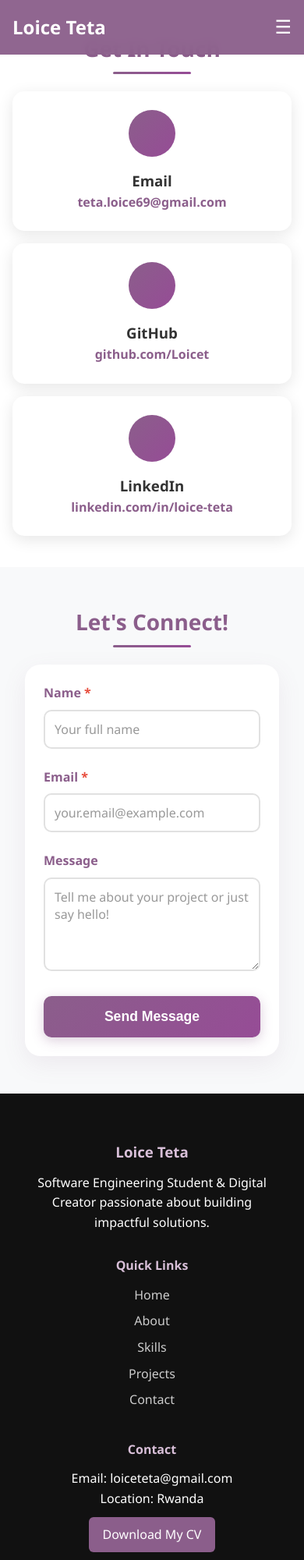
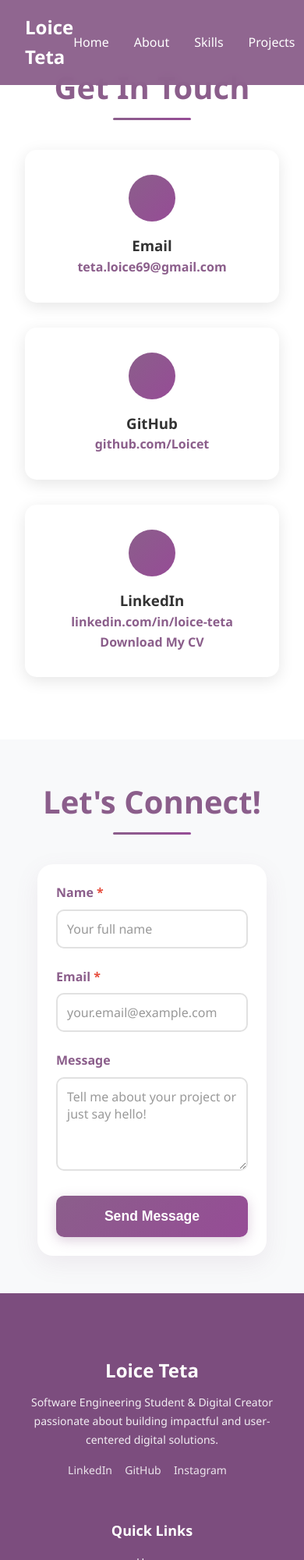
Before and after one commit to Loicet/My-Portfolio, a plain HTML site: page contact.html in a window 390 px wide. Shown: the top 2000 px of the page at 78% size. Drawn offline with Linux system fonts and the light colour scheme.

Commit message:
Changed footer design

```diff
--- a/contact.html
+++ b/contact.html
@@ -45,6 +45,9 @@
                     <div class="contact-icon"></div>
                     <h3>LinkedIn</h3>
                     <a href="https://linkedin.com/in/loice-teta" target="_blank">linkedin.com/in/loice-teta</a>
+                    <a href="https://www.canva.com/design/DAG7AKJ29Kw/qUcAKcCYRt8hquimF5Y6Cg/edit?utm_content=DAG7AKJ29Kw&utm_campaign=designshare&utm_medium=link2&utm_source=sharebutton"
+                       target="_blank"
+                       class="btn cv-btn"> Download My CV</a>
                 </div>
             </div>
         </div>
@@ -76,33 +79,53 @@
     </section>
 
     <!-- Footer -->
-    <footer class="footer">
-    <div class="container footer-grid">
+    <footer class="pro-footer">
+  <div class="pro-footer-container">
 
-        <!-- About -->
-        <div class="footer-box">
-            <h3>Loice Teta</h3>
-            <p>Software Engineering Student & Digital Creator passionate about building impactful solutions.</p>
+    <!-- Brand -->
+    <div class="footer-brand">
+      <h2>Loice Teta</h2>
+      <p>
+        Software Engineering Student & Digital Creator passionate about
+        building impactful and user-centered digital solutions.
+      </p>
+
+      <div class="footer-socials">
+        <a href="#">LinkedIn</a>
+        <a href="#">GitHub</a>
+        <a href="#">Instagram</a>
+      </div>
     </div>
 
     <!-- Quick Links -->
-        <div class="footer-box">
-            <h4>Quick Links</h4>
-            <ul>
-                <li><a href="index.html">Home</a></li>
-                <li><a href="about.html">About</a></li>
-                <li><a href="skills.html">Skills</a></li>
-                <li><a href="projects.html">Projects</a></li>
-                <li><a href="contact.html">Contact</a></li>
-            </ul>
+    <div class="footer-links">
+      <h3>Quick Links</h3>
+      <a href="index.html">Home</a>
+      <a href="about.html">About</a>
+      <a href="skills.html">Skills</a>
+      <a href="projects.html">Projects</a>
+      <a href="contact.html">Contact</a>
+    </div>
+
+    <!-- Services / Focus -->
+    <div class="footer-links">
+      <h3>Focus</h3>
+      <a href="#">Web Development</a>
+      <a href="#">UI/UX Design</a>
+      <a href="#">Frontend Engineering</a>
+      <a href="#">Digital Creativity</a>
     </div>
 
     <!-- Contact -->
-        <div class="footer-box">
-            <h4>Contact</h4>
-            <p>Email: loiceteta@gmail.com</p>
-            <p>Location: Rwanda</p>
-            <a href="https://www.canva.com/design/DAG7AKJ29Kw/qUcAKcCYRt8hquimF5Y6Cg/edit?utm_content=DAG7AKJ29Kw&utm_campaign=designshare&utm_medium=link2&utm_source=sharebutton" download class="footer-btn">
+    <div class="footer-contact">
+      <h3>Contact</h3>
+      <p>Email: loiceteta8@gmail.com</p>
+      <p>Location: Kigali, Rwanda</p>
+
+      <a
+        href="https://www.canva.com/design/DAG7AKJ29Kw/qUcAKcCYRt8hquimF5Y6Cg/edit?utm_content=DAG7AKJ29Kw&utm_campaign=designshare&utm_medium=link2&utm_source=sharebutton"
+        target="_blank"
+        class="footer-cv-btn">
         Download My CV
       </a>
     </div>
@@ -110,6 +133,6 @@
   </div>
 
   <div class="footer-bottom">
-        <p>&copy; <span id="year"></span> Loice Teta. All rights reserved.</p>
+    <p>© <span id="year"></span>2025 Loice Teta. All rights reserved.</p>
   </div>
 </footer>
--- a/style.css
+++ b/style.css
@@ -568,236 +568,106 @@ body {
     }
 
 /* Footer */
-.footer {
-    background: #8b5e8b;
-    color: #fff;
-    text-align: center;
-    padding: 2rem 0;
+.pro-footer {
+  background: #7c4d7e;
+  color: white;
+  padding: 80px 20px 30px;
 }
 
-/* FIXED: Mobile Responsive - Tablet breakpoint */
-@media (max-width: 1024px) {
-    .about-content {
-        grid-template-columns: 1fr;
-        text-align: center;
-        gap: 2rem;
+.pro-footer-container {
+  max-width: 1200px;
+  margin: auto;
+  display: grid;
+  grid-template-columns: repeat(4, 1fr);
+  gap: 50px;
 }
 
-    .about-avatar {
-        width: 200px;
-        height: 200px;
-        font-size: 4rem;
-    }
+/* Brand */
+.footer-brand h2 {
+  font-size: 24px;
+  margin-bottom: 10px;
 }
 
-/* FIXED: Mobile Responsive - Phone breakpoint */
-@media (max-width: 768px) {
-    .hamburger {
-        display: block;
+.footer-brand p {
+  font-size: 14px;
+  line-height: 1.7;
+  opacity: 0.9;
 }
 
-    .nav-menu {
-        position: fixed;
-        top: 70px;
-        right: -100%;
-        width: 100%;
-        height: calc(100vh - 70px);
-        background: rgba(139, 94, 139, 0.98);
-        flex-direction: column;
-        justify-content: flex-start;
-        align-items: center;
-        padding-top: 2rem;
-        transition: right 0.3s ease;
+.footer-socials {
+  margin-top: 15px;
 }
 
-    .nav-menu.active {
-        right: 0;
+.footer-socials a {
+  margin-right: 12px;
+  color: white;
+  text-decoration: none;
+  font-size: 14px;
+  opacity: 0.85;
 }
 
-    .nav-container {
-        padding: 0 1rem;
+.footer-socials a:hover {
+  opacity: 1;
 }
 
-    .hero h1 {
-        font-size: 2.5rem;
+/* Links */
+.footer-links h3,
+.footer-contact h3 {
+  margin-bottom: 15px;
+  font-size: 18px;
 }
 
-    .hero .subtitle {
-        font-size: 1.1rem;
+.footer-links a {
+  display: block;
+  color: white;
+  text-decoration: none;
+  margin-bottom: 10px;
+  font-size: 14px;
+  opacity: 0.9;
 }
 
-    /* FIXED: Profile image responsive sizing */
-    .profile-img {
-        width: 200px;
-        height: 200px;
+.footer-links a:hover {
+  opacity: 1;
 }
 
-    .about-content {
-        grid-template-columns: 1fr;
-        text-align: center;
-        gap: 2rem;
-    }
-
-    .about-avatar {
-        width: 180px;
-        height: 180px;
-        font-size: 3.5rem;
-    }
-
-    .section-title {
-        font-size: 2rem;
-    }
-
-    .section {
-        padding: 3rem 0;
-    }
-
-    /* FIXED: Grid layouts for mobile */
-    .skills-grid {
-        grid-template-columns: repeat(auto-fit, minmax(200px, 1fr));
-        gap: 1.5rem;
-    }
-
-    .projects-grid {
-        grid-template-columns: 1fr;
-        gap: 1.5rem;
-    }
-
-    .contact-grid {
-        grid-template-columns: repeat(auto-fit, minmax(200px, 1fr));
-        gap: 1.5rem;
-    }
-}
-
-/* FIXED: Small mobile screens */
-@media (max-width: 480px) {
-    .hero h1 {
-        font-size: 2rem;
-    }
-
-    .hero .subtitle {
-        font-size: 1rem;
-    }
-
-    /* FIXED: Very small profile image */
-    .profile-img {
-        width: 150px;
-        height: 150px;
-    }
-
-    .about-avatar {
-        width: 150px;
-        height: 150px;
-        font-size: 3rem;
-    }
-
-    .container {
-        padding: 0 1rem;
-    }
-
-    .nav-container {
-        padding: 0 1rem;
-    }
-
-    .hero-content {
-        padding: 0 1rem;
-    }
-
-    .section-title {
-        font-size: 1.75rem;
-        margin-bottom: 2rem;
-    }
-
-    .section {
-        padding: 2.5rem 0;
-    }
-
-    /* FIXED: Single column layouts */
-    .skills-grid,
-    .contact-grid {
-        grid-template-columns: 1fr;
-        gap: 1rem;
-    }
-
-    .skill-card,
-    .contact-item {
-        padding: 1.5rem;
-    }
-}
-
-/* FIXED: Extra small screens */
-@media (max-width: 320px) {
-    .profile-img {
-        width: 120px;
-        height: 120px;
-    }
-
-    .about-avatar {
-        width: 120px;
-        height: 120px;
-        font-size: 2.5rem;
-    }
-
-    .hero h1 {
-        font-size: 1.75rem;
-    }
-
-    .section-title {
-        font-size: 1.5rem;
-    }
-}
-.footer {
-    background: #111;
-    color: #fff;
-    padding: 60px 20px 20px;
-}
-
-.footer-grid {
-    display: grid;
-    grid-template-columns: repeat(auto-fit, minmax(220px, 1fr));
-    gap: 30px;
-}
-
-.footer-box h3,
-.footer-box h4 {
-    margin-bottom: 12px;
-    color: #d8bfd8;
-}
-
-.footer-box ul {
-    list-style: none;
-    padding: 0;
-}
-
-.footer-box ul li {
+/* Contact */
+.footer-contact p {
+  font-size: 14px;
   margin-bottom: 8px;
 }
 
-.footer-box ul li a {
-    color: #ccc;
+.footer-cv-btn {
+  display: inline-block;
+  margin-top: 12px;
+  padding: 10px 18px;
+  background: white;
+  color: #7c4d7e;
+  border-radius: 6px;
+  font-weight: bold;
   text-decoration: none;
   transition: 0.3s;
 }
 
-.footer-box ul li a:hover {
-    color: #fff;
+.footer-cv-btn:hover {
+  background: #e8d7e8;
 }
 
-.footer-btn {
-    display: inline-block;
-    margin-top: 10px;
-    padding: 10px 18px;
-    background: #8b5e8b;
-    color: #fff;
-    text-decoration: none;
-    border-radius: 6px;
+/* Bottom */
+.footer-bottom {
+  margin-top: 50px;
+  text-align: center;
+  font-size: 14px;
+  opacity: 0.85;
 }
 
-.footer-bottom {
-    margin-top: 40px;
+/* Mobile */
+@media (max-width: 900px) {
+  .pro-footer-container {
+    grid-template-columns: 1fr;
     text-align: center;
-    border-top: 1px solid #333;
-    padding-top: 20px;
-    font-size: 14px;
-    color: #aaa;
   }
+
+  .footer-socials {
+    justify-content: center;
+  }
+}
```
Also changed, not shown: about.html (+41 -21 lines), index.html (+44 -20 lines), projects.html (+40 -20 lines), skills.html (+41 -21 lines). Lines whose indentation alone changed are shown as unchanged.
